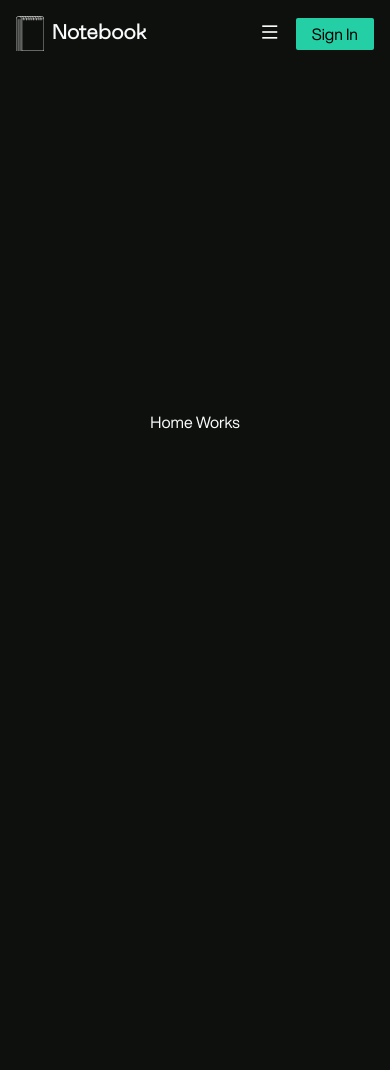
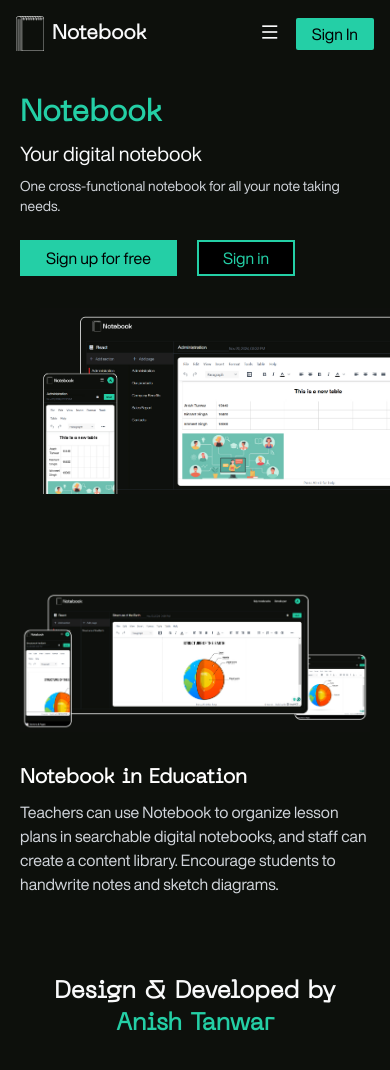
Before and after one commit to anishtanwar11/user-auth-frontend, a React (Vite) app: page / in a window 390 px wide. Shown: the top 1070 px of the page. Before the commit the page ends 844 px from the top, so only its background shows below. Built offline with nearby package versions, Linux system fonts and the light colour scheme.

Commit message:
Create Home Page, Loading animation

```diff
--- a/src/components/pages/ForgotPassword.jsx
+++ b/src/components/pages/ForgotPassword.jsx
@@ -29,7 +29,7 @@ const ForgotPassword = () => {
     }
 
     return (
-        <div className="w-screen h-screen flex items-center justify-center flex-col px-3">
+        <div className="w-screen h-screen flex items-center justify-center flex-col px-4">
             <form onSubmit={handleSubmit} className=" flex  flex-col font-[helvetica1] gap-y-4 w-full max-w-[450px]">
                 <div>
                     <h1 className="text-[2rem] font-medium mb-2">Forgot Password</h1>
--- a/src/components/pages/Home.jsx
+++ b/src/components/pages/Home.jsx
@@ -1,18 +1,69 @@
 import { useSelector } from "react-redux"
 import NotebookDashboard from "./NotebookDashboard"
+import { Link } from "react-router-dom"
+
+import Hero1 from "../../assets/hero/Hero-Img-1.jpg";
+import Hero2 from "../../assets/hero/Hero-Img-2.jpg";
+
 
 const Home = () => {
   const isAuthenticated = useSelector((state) => state.auth.isAuthenticated)
   return (
     <>
-    {!isAuthenticated
-      ?  <>
-          <div className="w-screen h-screen flex flex-col justify-center items-center">
-            Home Works
+      {!isAuthenticated
+        ? <>
+          <div className="flex flex-col justify-center items-center font-[helvetica1]">
+            <div className="flex flex-col lg:flex-row items-center justify-between w-full mt-24 lg:mt-44 gap-y-8 lg:gap-x-8">
+
+              <div className="flex w-full lg:w-1/3 px-5 md:px-0 mx-auto items-center justify-center">
+                <div className="flex flex-col gap-y-6">
+                  <div className="flex flex-col gap-y-2">
+                    <h1 className="text-[#24CFA6] text-3xl font-[neuemachina] font-semibold">Notebook</h1>
+                    <h2 className="text-xl font-normal ">Your digital notebook</h2>
+                    <p className="text-sm text-gray-300 font-normal">One cross-functional notebook for all your note taking needs.</p>
+                  </div>
+                  <div className="flex flex-row gap-x-5">
+                    <Link
+                      to="/signup"
+                      className="bg-[#24CFA6] border-2 border-[#24CFA6] text-black px-6 py-1 text-base">Sign up for free
+                    </Link>
+                    <Link
+                      to="/signin"
+                      className="bg-black hover:bg-gray-800 border-2 border-[#24CFA6] text-[#24CFA6] px-6 py-1 text-base">Sign in
+                    </Link>
+                  </div>
+                </div>
+              </div>
+
+              <div className="w-full max-w-5xl pl-10">
+                <img src={Hero1} alt="" className="" />
+              </div>
+            </div>
+
+            <div className="flex flex-col lg:flex-row items-center justify-between w-full mt-24 lg:mt-44 gap-y-8 lg:gap-x-8">
+
+              <div className="w-full max-w-5xl px-5">
+                <img src={Hero2} alt="" className="" />
+              </div>
+
+              <div className="flex w-full lg:pr-10 px-5 mx-auto items-center justify-center">
+                <div className="flex flex-col gap-y-6">
+                  <div className="flex flex-col gap-y-2">
+                    <h1 className="text-white text-xl md:text-3xl font-[neuemachina] font-semibold">Notebook in Education</h1>
+                    <p className="md:text-xl font-normal text-gray-300">Teachers can use Notebook to organize lesson plans in searchable digital notebooks, and staff can create a content library. Encourage students to handwrite notes and sketch diagrams.</p>
+                  </div>
+                </div>
+              </div>
+
+            </div>
+
+            <div className=" flex items-center justify-center w-full mt-20 mb-16">
+              <h1 className="text-center text-2xl sm:text-5xl font-[neuemachina] font-bold">Design & Developed by <br/><span className="text-[#24CFA6]"> Anish Tanwar</span></h1>
+            </div>
           </div>
-         </>
-      : <NotebookDashboard />
-    }
+        </>
+        : <NotebookDashboard />
+      }
     </>
   )
 }
--- a/src/components/pages/LoginForm.jsx
+++ b/src/components/pages/LoginForm.jsx
@@ -63,7 +63,7 @@ const LoginForm = () => {
   }
 
   return (
-    <div className="w-screen h-screen flex items-center justify-center flex-col gap-y-4 px-3">
+    <div className="w-screen h-screen flex items-center justify-center flex-col gap-y-4 px-4">
       <form onSubmit={handleSubmit}
         className=" flex  flex-col font-[helvetica1] gap-y-8 w-full max-w-[450px]">
         <div>
--- a/src/components/pages/NotebookDashboard.jsx
+++ b/src/components/pages/NotebookDashboard.jsx
@@ -19,9 +19,11 @@ const NotebookDashboard = () => {
     const [message, setMessage] = useState("");
     const [messageType, setMessageType] = useState("");
     const [isReload, setIsReload] = useState(false);
+    const [loading, setLoading] = useState(false) // State for loading animation
 
     const handleSubmit = async (e) => {
         e.preventDefault();
+        setLoading(true)
         const options = {
             method: 'POST',
             url: API_ENDPOINTS.createNotebook,
@@ -33,10 +35,12 @@ const NotebookDashboard = () => {
 
             // Dispatch the new notebook to the Redux store
             dispatch(getNotebooks([...notebookTitles, response.data.data]));
+            setLoading(false)
             setCreateBook(false);
             setTitle("");
             toast.success(response.data.message)
         } catch (error) {
+            setLoading(false)
             setMessageType("error");
             setMessage(error.response?.data?.message || "An error occurred.");
         }
@@ -124,6 +128,7 @@ const NotebookDashboard = () => {
                     value={title}
                     onChange={(e) => setTitle(e.target.value)}
                     onClick={closeCreateNotebook}
+                    loading={loading}
 
                     createbook={createbook}
                 />
--- a/src/components/pages/RegistrationForm.jsx
+++ b/src/components/pages/RegistrationForm.jsx
@@ -53,7 +53,7 @@ const RegistrationForm = () => {
   };
 
   return (
-    <div className="w-screen h-screen flex items-center justify-center px-3">
+    <div className="w-screen h-screen flex items-center justify-center px-4">
       <form onSubmit={handleSubmit}
         className=" flex  flex-col font-[helvetica1] gap-y-8 w-full max-w-[450px]">
         <div>
--- a/src/components/pages/ResetPassword.jsx
+++ b/src/components/pages/ResetPassword.jsx
@@ -45,7 +45,7 @@ const ResetPassword = () => {
   }
 
   return (
-    <div className="w-screen h-screen flex items-center justify-center flex-col px-3">
+    <div className="w-screen h-screen flex items-center justify-center flex-col px-4">
       <form onSubmit={handleSubmit} className=" flex  flex-col font-[helvetica1] gap-y-4 w-full max-w-[450px]">
         <div>
           <h1 className="text-[2rem] font-medium mb-2">Reset Password</h1>
--- a/src/components/reuseable/Header.jsx
+++ b/src/components/reuseable/Header.jsx
@@ -22,7 +22,7 @@ const Header = () => {
   },[])
 
   return (
-    <div className="flex items-center justify-between bg-transparent fixed top-0 left-0 z-10 right-0 w-full px-4 md:px-12  py-4">
+    <div className="bg-[#0d100c] flex items-center justify-between fixed z-10 top-0 left-0 right-0 w-full px-4 md:px-12  py-4">
       <Link to="/" className="flex items-center justify-center gap-x-2">
         <img
           src={LogoPng}
```
Also changed, not shown: src/components/pages/SectionAndNotesPage.jsx (+15 -1 lines), src/components/reuseable/DeleteWarning.jsx (+15 -3 lines), src/components/reuseable/FormModel.jsx (+16 -4 lines), src/components/reuseable/Notebook.jsx (+18 -10 lines), src/components/reuseable/TinyEditor.jsx (+15 -4 lines), src/assets/hero/Hero-Img-1.jpg (added), src/assets/hero/hero-img-2.jpg (added).
